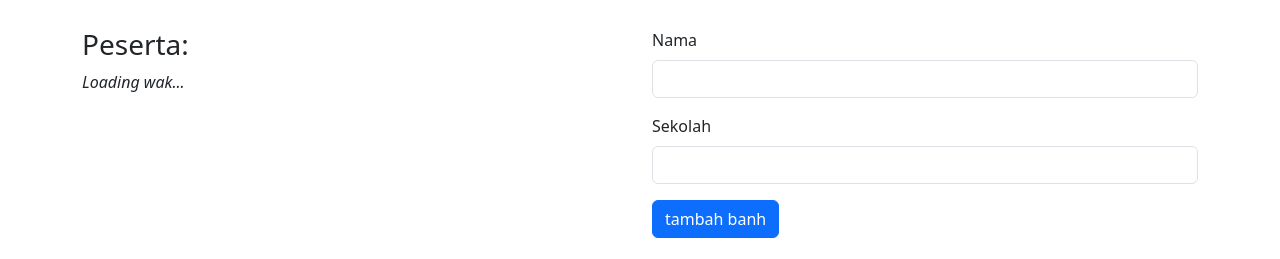
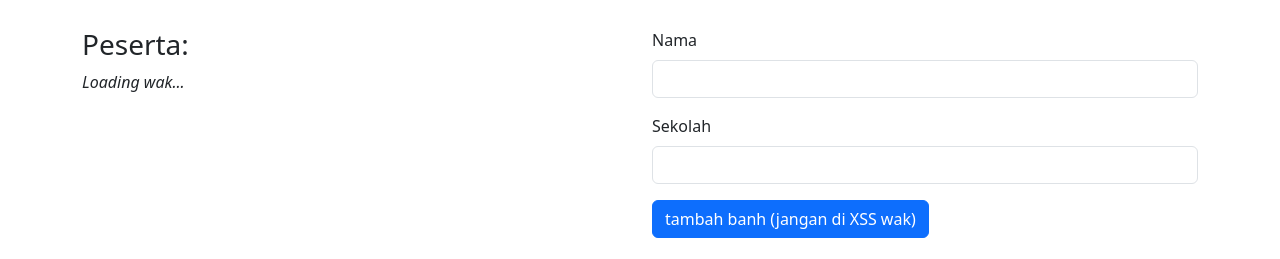
Before and after one commit to manoedinata/Penugasan-Portofolio-ARA-7.0, a Python web app: template app/templates/home.html in a window 1280 px wide. Shown: the part 541-800 px from the top of the page. Run offline with Jinja, Linux system fonts and the light colour scheme; the template is opened without the code that fills it, so the values that code supplies are empty.

Commit message:
Web UI: Jangan di XSS wak

```diff
--- a/app/templates/home.html
+++ b/app/templates/home.html
@@ -72,7 +72,7 @@
                 />
               </div>
               <button type="submit" class="btn btn-primary" id="submitBtn">
-                tambah banh
+                tambah banh (jangan di XSS wak)
               </button>
             </form>
           </div>
```
